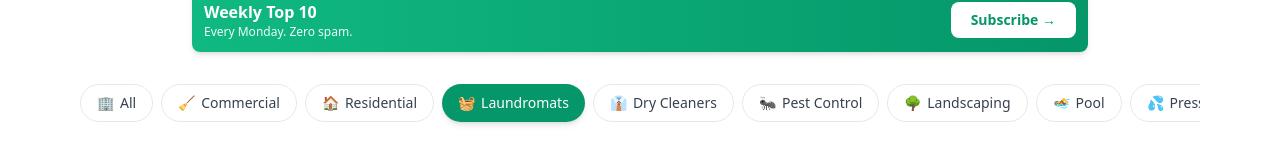
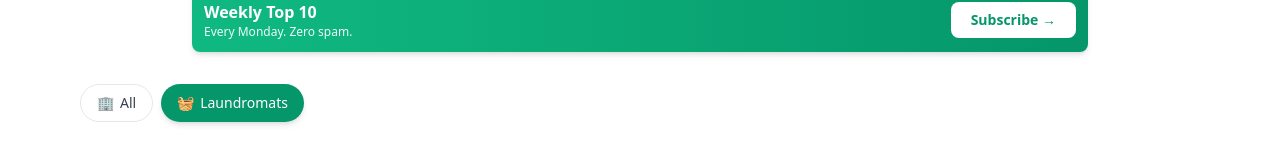
Before and after one commit to jeffsosville/cleaningexits, a Next.js app: page / in a window 1280 px wide. Shown: the part 349-503 px from the top of the page. Built offline with nearby package versions, Linux system fonts and the light colour scheme; no server answers.

Commit message:
Remove unused category types and entries

```diff
--- a/components/CategoryFilter.tsx
+++ b/components/CategoryFilter.tsx
@@ -5,16 +5,7 @@ import React from 'react';
 
 export type CategorySlug =
   | 'all'
-  | 'commercial_cleaning'
-  | 'residential_cleaning'
-  | 'laundromat'
-  | 'dry_cleaner'
-  | 'pest_control'
-  | 'landscaping'
-  | 'pool_service'
-  | 'pressure_washing'
-  | 'junk_removal'
-  | 'other';
+  | 'laundromat';
 
 interface Category {
   slug: CategorySlug;
@@ -24,16 +15,7 @@ interface Category {
 
 const CATEGORIES: Category[] = [
   { slug: 'all', label: 'All', emoji: '🏢' },
-  { slug: 'commercial_cleaning', label: 'Commercial', emoji: '🧹' },
-  { slug: 'residential_cleaning', label: 'Residential', emoji: '🏠' },
   { slug: 'laundromat', label: 'Laundromats', emoji: '🧺' },
-  { slug: 'dry_cleaner', label: 'Dry Cleaners', emoji: '👔' },
-  { slug: 'pest_control', label: 'Pest Control', emoji: '🐜' },
-  { slug: 'landscaping', label: 'Landscaping', emoji: '🌳' },
-  { slug: 'pool_service', label: 'Pool', emoji: '🏊' },
-  { slug: 'pressure_washing', label: 'Pressure Wash', emoji: '💦' },
-  { slug: 'junk_removal', label: 'Junk Removal', emoji: '🚛' },
-  { slug: 'other', label: 'Other', emoji: '📦' },
 ];
 
 interface CategoryFilterProps {
```
